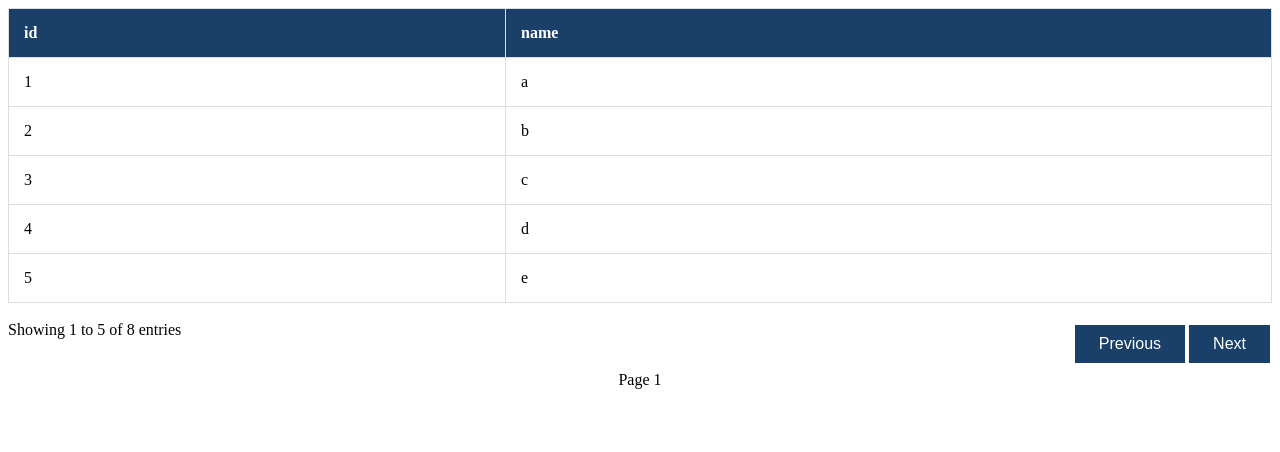
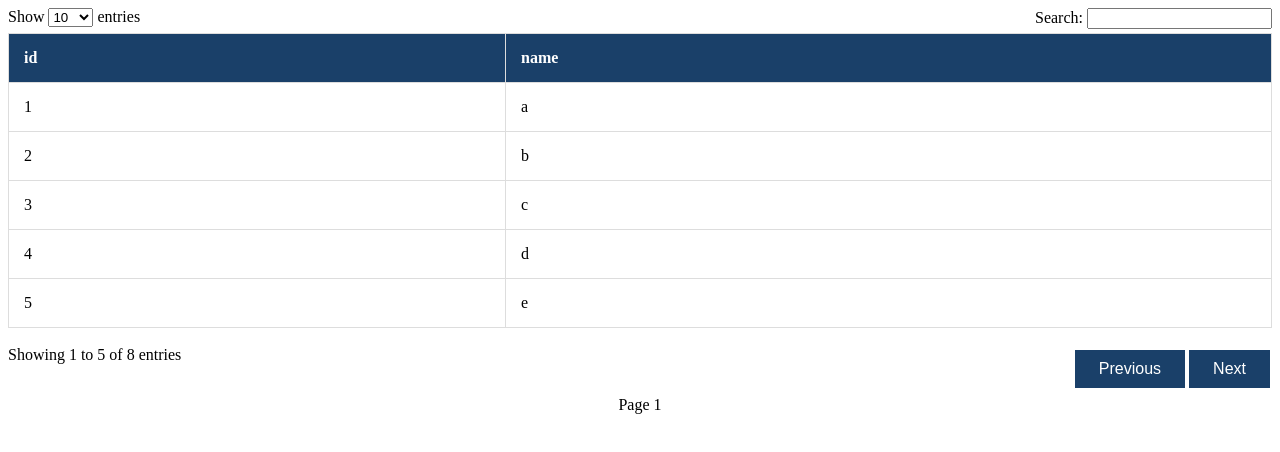
Before and after one commit to Hasnanivishal/angular-datatable, an Angular app: page / in a window 1280 px wide. Shown: the top 452 px of the page. Built offline with nearby package versions, Linux system fonts and the light colour scheme.

Commit message:
Added search and items per page selector on view.

```diff
--- a/package.json
+++ b/package.json
@@ -22,6 +22,7 @@
     "core-js": "^2.5.4",
     "rxjs": "~6.3.3",
     "tslib": "^1.9.0",
+    "webpack-dev-server": "^3.1.14",
     "zone.js": "~0.8.26"
   },
   "devDependencies": {
--- a/projects/angular-data-table/package.json
+++ b/projects/angular-data-table/package.json
@@ -1,6 +1,6 @@
 {
   "name": "angular-data-table-library",
-  "version": "0.0.2",
+  "version": "0.0.4",
   "description":"A simple datatable for Angular.",
   "author": "Vishal Hasnani (hasnanivishal@gmail.com)",
   "repository": {
--- a/src/app/datatable/datatable.component.html
+++ b/src/app/datatable/datatable.component.html
@@ -1,3 +1,21 @@
+
+<div class="header">
+  <div class="playerTwo"  *ngIf="pagedItems">Show
+    <select>
+      <option value="10">10</option>
+      <option value="15">15</option>
+      <option value="58">25</option>
+      <option value="100">100</option>
+    </select> entries
+  </div>
+
+  <div  class="playerOne" *ngIf="pager.pages && pager.pages.length > 1">
+    Search: <input type="text">
+  </div>
+</div>
+
+
+
 <div style="overflow-x:auto;">
   <table>
     <thead>
@@ -15,7 +33,7 @@
   of {{ pager.pages.length }}</span> -->
 
 <br />
-<div class="header">
+<div class="header" style="overflow-x:auto;">
   <div class="playerTwo"  *ngIf="pagedItems">Showing {{pagedItems[0]._index}} to {{pagedItems[pagedItems.length-1]._index}} of
     {{totalItems}} entries</div>
 
@@ -28,7 +46,6 @@
 <div class="center">
   Page {{pager.currentPage}}
 </div>
-
 
 
 
--- a/src/app/datatable/datatable.component.ts
+++ b/src/app/datatable/datatable.component.ts
@@ -37,7 +37,6 @@ export class DatatableComponent implements OnInit {
       this.sampleData.forEach((element: { _index: number; }) => {
         element._index = this.index++;
       });
-      console.log("data", this.sampleData)
       this.setPage(1);
     });
   }
```
Also changed, not shown: projects/angular-data-table/README.md, 2 other files (tests, documents, lock files or other folders).
